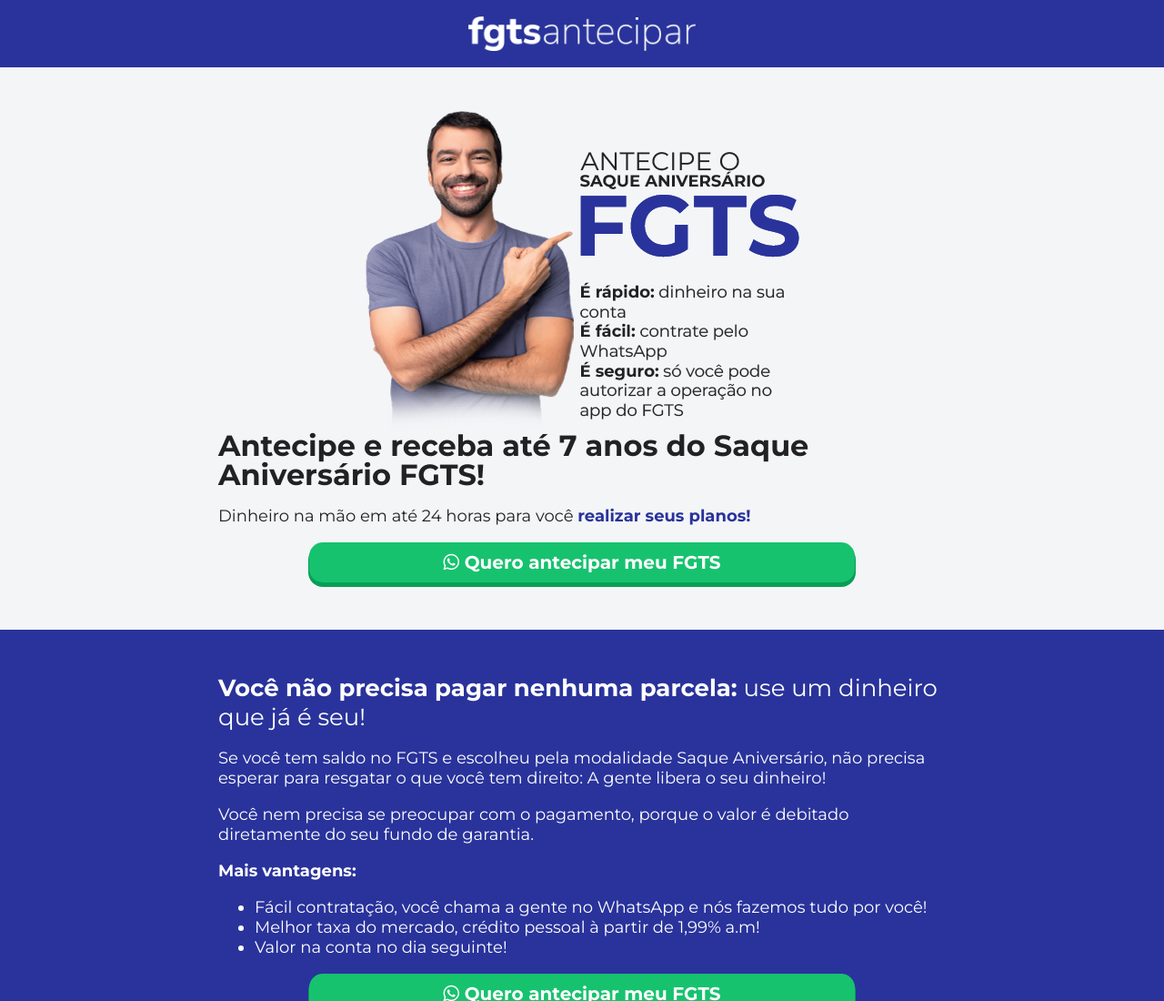
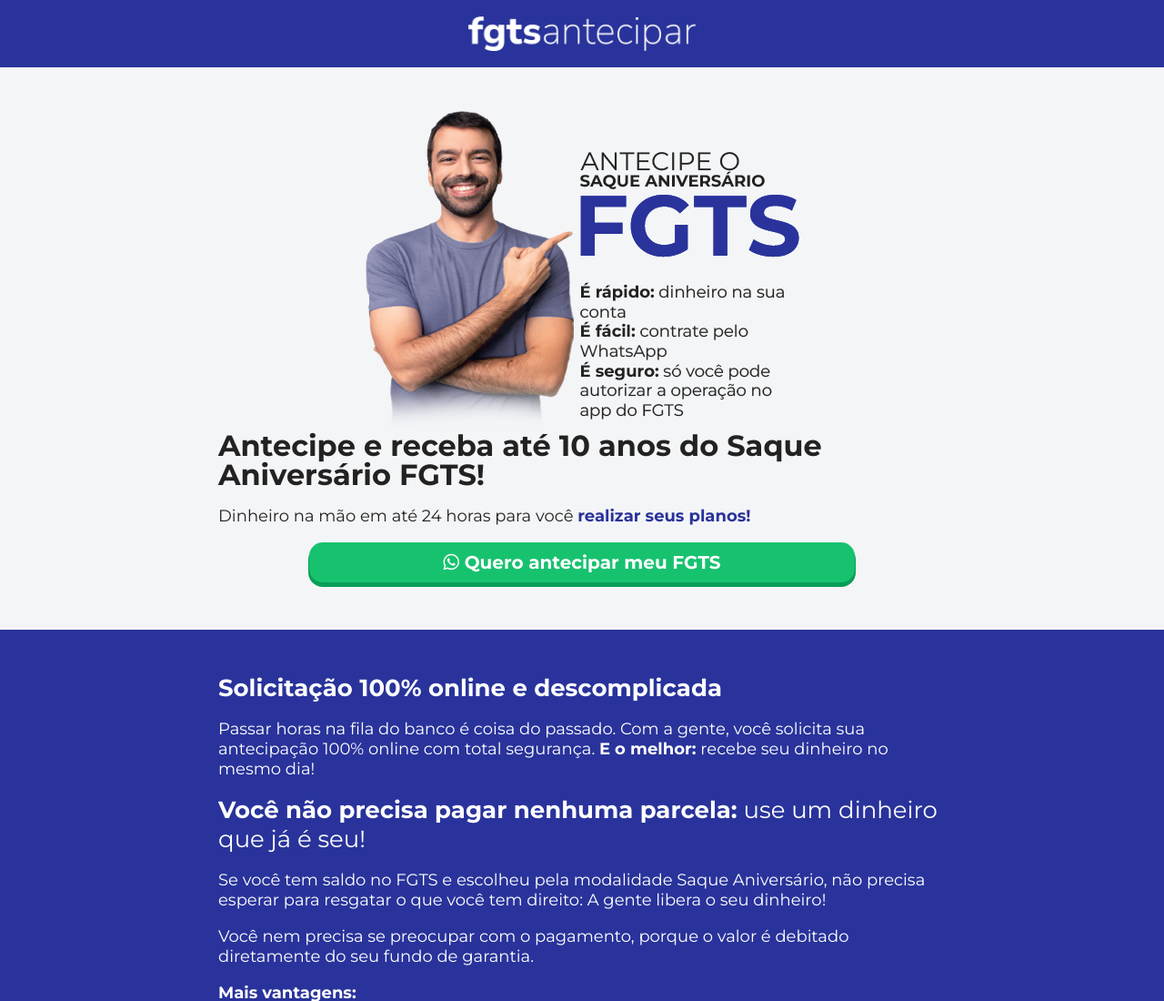
Before and after one commit to eliaszin/fgtsantecipar.com.br, a plain HTML site: page index.html in a window 1280 px wide. Shown: the top 1100 px of the page at 91% size. Drawn offline with Linux system fonts and the light colour scheme.

Commit message:
Update index.html

```diff
--- a/index.html
+++ b/index.html
@@ -19,15 +19,16 @@
         <div>
             <div>
                 <img src="assets/media/img.png">
-                <h1>Antecipe e receba até 7 anos do Saque Aniversário FGTS!</h1>
+                <h1>Antecipe e receba até 10 anos do Saque Aniversário FGTS!</h1>
                 <h2>Dinheiro na mão em até 24 horas para você <b>realizar seus planos!</b></h2>
-                <p></p>
-                <p></p>
                 <a class="btn" onclick="gtag_report_conversion ('https://api.whatsapp.com/send?phone=5585985934385&text=Ol%C3%A1%2C%20gostaria%20de%20solicitar%20a%20antecipa%C3%A7%C3%A3o%20do%20Saque%20FGTS')" href="https://api.whatsapp.com/send?phone=5585985934385&text=Ol%C3%A1%2C%20gostaria%20de%20solicitar%20a%20antecipa%C3%A7%C3%A3o%20do%20Saque%20FGTS"><i class="fab fa-whatsapp"></i> Quero antecipar meu FGTS</a>
             </div>
         </div>
         <div class="bgblue">
             <div>
+                <h3><strong>Solicitação 100% online e descomplicada</strong></h3>
+                <p>Passar horas na fila do banco é coisa do passado. Com a gente, você solicita sua antecipação 100% online com total segurança. <b>E o melhor:</b> recebe seu dinheiro no mesmo dia!</p>
+                <p></p>
                 <h3><strong>Você não precisa pagar nenhuma parcela:</strong> use um dinheiro que já é seu!</h3>
                 <p>Se você tem saldo no FGTS e escolheu pela modalidade Saque Aniversário, não precisa esperar para resgatar o que você tem direito: A gente libera o seu dinheiro!</p>
                 <p>Você nem precisa se preocupar com o pagamento, porque o valor é debitado diretamente do seu fundo de garantia.</p>
```
